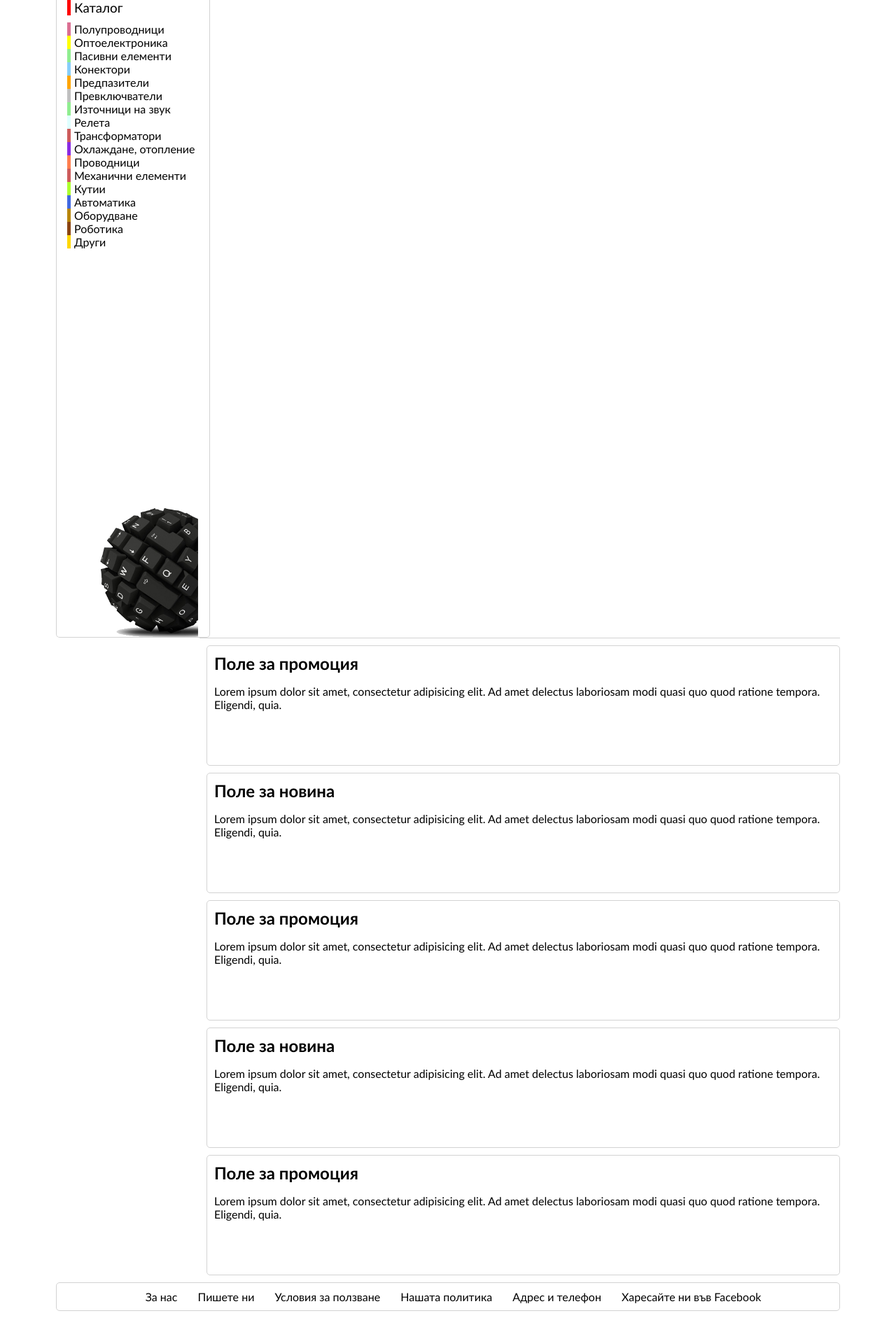
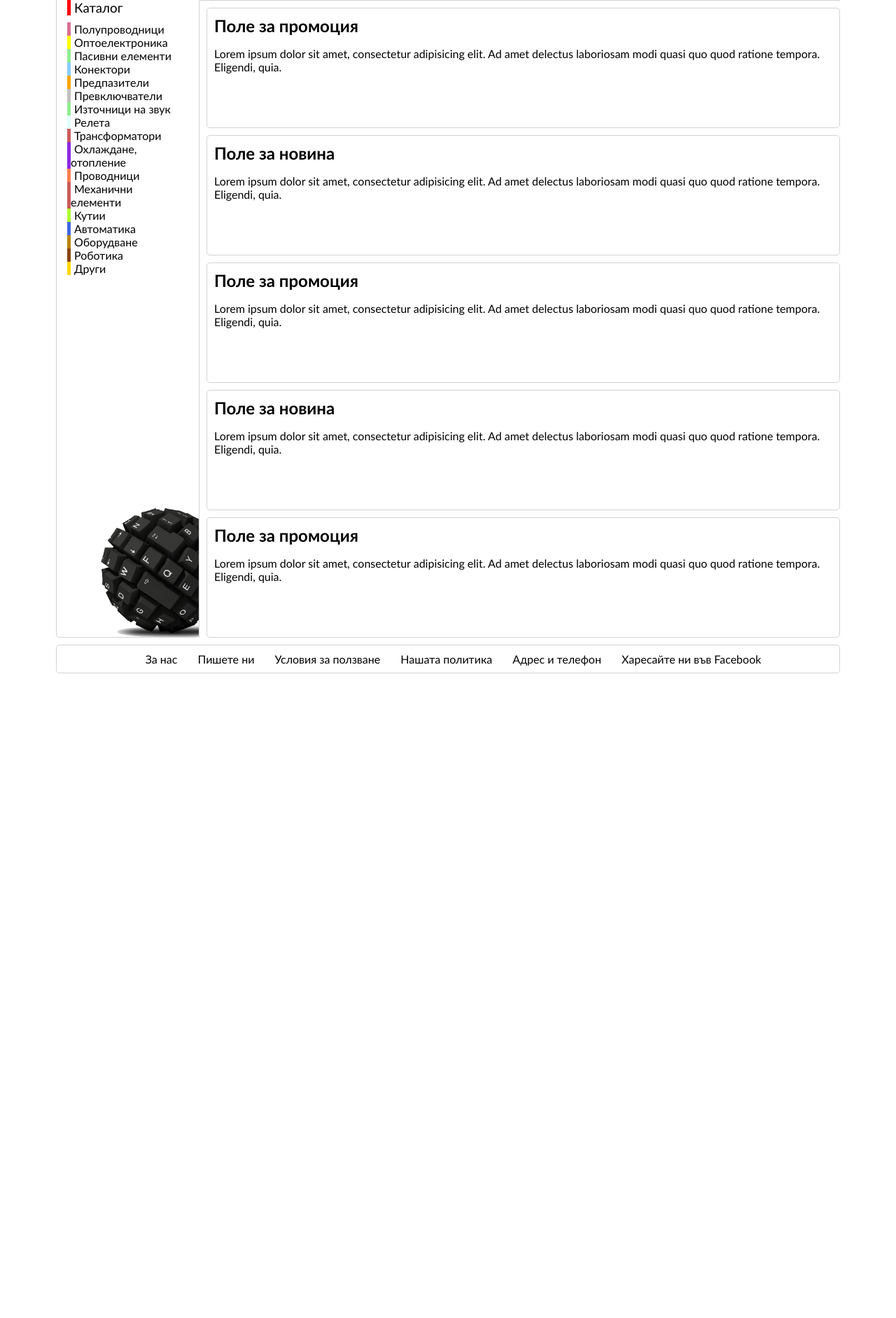
Before and after one commit to TEAM-ORLANDO/PHP-Project, a PHP site: page / in a window 1280 px wide. Shown: the part 131-2014 px from the top of the page at 70% size. After the commit the page ends 1093 px from the top, so only its background shows below. Run offline with PHP 8.4, Linux system fonts and the light colour scheme.

Commit message:
set aside width

```diff
--- a/index/index.css
+++ b/index/index.css
@@ -99,7 +99,9 @@ aside {
     float: left;
     border: 1px solid lightgray;
     border-top: none;
-    border-radius: 0 0 5px 5px;
+    border-right: none;
+    border-radius: 0 0 0 5px;
+    width: 200px;
     height: 910px;
     position: relative;
 }
@@ -265,13 +267,14 @@ aside > nav > ul > #category17:hover {
 aside > nav > img {
     position: absolute;
     top:709px;
-    left: 42px;
+    left: 43px;
 }
 
 main {
     width: 915px;
     float: right;
     border-top: 1px solid lightgray;
+    border-left: 1px solid lightgray;
     margin-bottom: 10px;
 
 }
```
